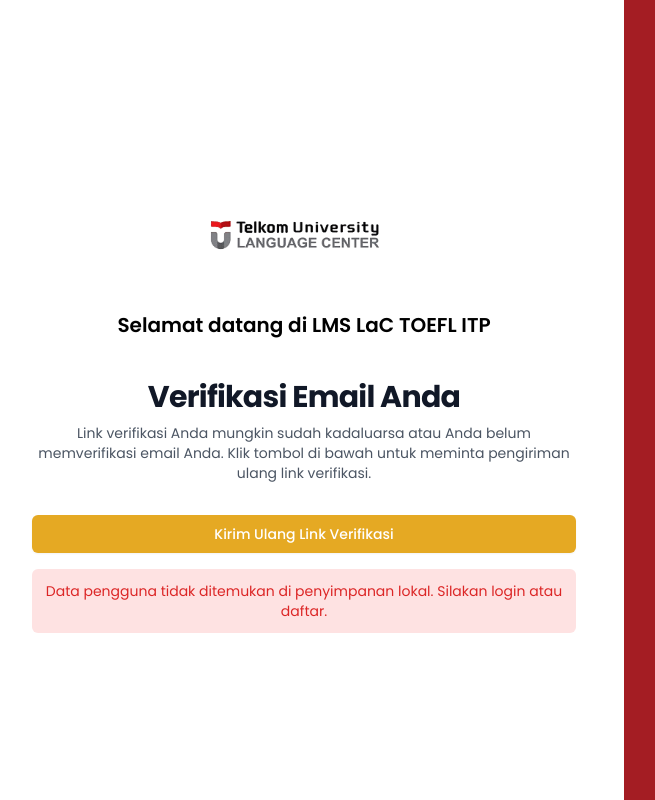
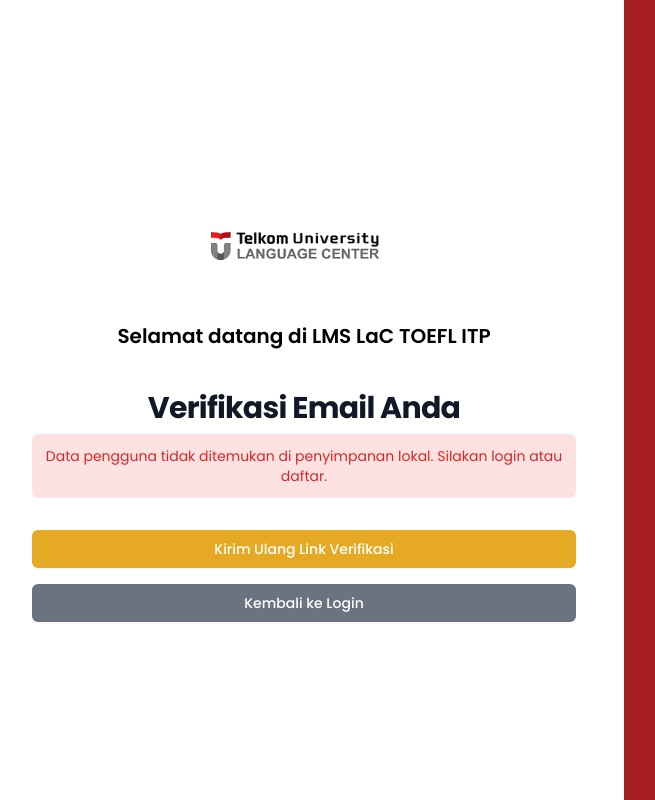
Before and after one commit to irsyadgtg/latihan_TOEFL_ITP, a React (Vite) app in the folder frontend/: page /verifikasi-link in a window 1280 px wide. Shown: the whole page, without its empty margins (16-671 px from the left). Built offline with nearby package versions, Linux system fonts and the light colour scheme; a web font is replaced by a local one.

Commit message:
Integration Data Backend to Frontend Managament Course Done

```diff
--- a/frontend/src/pages/auth/VerificationLink.tsx
+++ b/frontend/src/pages/auth/VerificationLink.tsx
@@ -2,15 +2,16 @@ import React, { useState, useEffect } from "react";
 import AuthLayout from "../../layouts/AuthLayout";
 import axios, { AxiosError } from "axios";
 import axiosInstance from "../../services/axios";
-import { useNavigate, useParams } from "react-router-dom"; // Import useParams
+import { useNavigate, useLocation, useParams } from "react-router-dom"; // Import useParams dan useLocation
 
-const VerificationLinkPage: React.FC = () => {
+const EmailVerificationPage: React.FC = () => { // Nama komponen diubah
   const [isLoading, setIsLoading] = useState<boolean>(false);
   const [message, setMessage] = useState<string | null>(null);
   const [error, setError] = useState<string | null>(null);
   const [userEmail, setUserEmail] = useState<string | null>(null);
   const navigate = useNavigate();
-  const { id, hash } = useParams<{ id?: string; hash?: string }>(); // Ambil ID dan Hash dari URL
+  const location = useLocation(); // Untuk membaca query parameters dari URL
+  const { id } = useParams<{ id?: string }>(); // Hanya ambil 'id' dari URL path
 
   // Ambil email pengguna dari localStorage saat komponen dimuat
   useEffect(() => {
@@ -29,48 +30,62 @@ const VerificationLinkPage: React.FC = () => {
       }
     } else {
       setError("Data pengguna tidak ditemukan di penyimpanan lokal. Silakan login atau daftar.");
-      // Optional: Redirect to login page if no user data
+      // Jika tidak ada data user, mungkin arahkan ke login atau register
       // navigate('/login');
     }
   }, []);
 
-  // Efek untuk menangani verifikasi email jika ID dan Hash ada di URL
+  // Efek untuk menangani verifikasi email jika ID ada di URL (saat user mengklik link email)
   useEffect(() => {
-    if (id && hash) {
-      handleVerifyEmailFromLink(id, hash);
+    // Hanya proses ini jika ID ada di path URL saat halaman ini dimuat
+    // dan belum ada error atau message dari query params lain
+    const queryParams = new URLSearchParams(location.search);
+    const existingMessage = queryParams.get('message');
+    const existingStatus = queryParams.get('status');
+
+    if (id && !existingMessage) { // Hanya panggil jika ada ID di path dan belum ada pesan dari redirect Laravel
+      handleVerifyEmailFromLink(id);
+    } else if (existingMessage && existingStatus === 'error') {
+      setError(existingMessage); // Set error dari Laravel redirect
+    } else if (existingMessage && existingStatus === 'warning') {
+      setMessage(existingMessage); // Set warning/info dari Laravel redirect
     }
-  }, [id, hash]); // Jalankan efek ini ketika ID atau Hash berubah di URL
+    // Jika statusnya 'success', Laravel seharusnya sudah redirect ke /reset-password
+  }, [id, location.search]); // Jalankan efek ini ketika ID atau query params berubah
 
   // Fungsi untuk memproses verifikasi email dari link (GET request)
-  const handleVerifyEmailFromLink = async (userId: string, userHash: string) => {
+  // Ini akan dipicu jika pengguna langsung mengakses URL seperti /verifikasi-email/123
+  const handleVerifyEmailFromLink = async (userId: string) => {
     setIsLoading(true);
     setMessage(null);
     setError(null);
 
     try {
-      // Memanggil endpoint verifikasi Laravel dengan ID dan Hash dari URL
-      // Penting: Laravel secara default menggunakan middleware 'signed' untuk rute ini.
-      // Pastikan URL yang diakses oleh frontend memiliki parameter signature yang valid
-      // jika Anda memang mengarahkan link email langsung ke halaman frontend ini.
-      // Jika tidak, Laravel akan mengembalikan 403 Forbidden.
-      const response = await axiosInstance.get(`/email/verify/${userId}/${userHash}`);
+      // Memanggil endpoint verifikasi Laravel dengan ID dari URL.
+      // Laravel akan memvalidasi signature dari query params (expires, signature)
+      const response = await axiosInstance.get(`/email/verify/${userId}`);
 
-      setMessage(response.data.message || "Email Anda berhasil diverifikasi! Anda akan diarahkan ke halaman login.");
+      // Ini bagian yang jarang terjadi: Laravel biasanya akan REDIRECT
+      // Tapi jika Laravel somehow mengirimkan JSON (mungkin karena interceptor atau header accept)
+      // maka tangani respon di sini.
+      setMessage(response.data.message || "Email Anda berhasil diverifikasi! Anda akan diarahkan.");
       setError(null);
-      // Optional: Redirect ke halaman login setelah verifikasi sukses
+      // Jika berhasil, redirect ke login atau reset-password, sesuai alur
       setTimeout(() => {
-        navigate('/login');
-      }, 3000); // Redirect setelah 3 detik
+        // Asumsi Laravel sudah melakukan redirect ke /reset-password atau /login
+        // Jika tidak, Anda bisa tambahkan redirect manual di sini:
+        // navigate('/login?message=Verifikasi berhasil. Silakan login.');
+      }, 3000);
 
     } catch (err) {
       console.error('Gagal memverifikasi email dari link:', err);
       if (axios.isAxiosError(err) && err.response) {
-        if (err.response.status === 403) {
-          setError("Link verifikasi tidak valid atau sudah kadaluarsa. Silakan minta link baru.");
-        } else if (err.response.data && err.response.data.message) {
-          setError(err.response.data.message);
-        } else {
-          setError(`Terjadi kesalahan: ${err.response.status} ${err.response.statusText || 'Error'}.`);
+        // Pesan error langsung dari Laravel API jika Laravel tidak redirect
+        // Ini mungkin terjadi jika ada error validasi CORS atau error lain yang mencegah redirect
+        setError(err.response.data.message || `Terjadi kesalahan: ${err.response.status} ${err.response.statusText || 'Error'}.`);
+        if (err.response.status === 422 && err.response.data.errors) {
+            const validationErrors = Object.values(err.response.data.errors).flat().join(' ');
+            setError(`Validasi Gagal: ${validationErrors}`);
         }
       } else {
         setError("Tidak dapat terhubung ke server. Silakan coba lagi nanti.");
@@ -96,18 +111,22 @@ const VerificationLinkPage: React.FC = () => {
     try {
       const response = await axiosInstance.post('/email/resend', { email: userEmail });
 
+      // Gunakan pesan dan status dari Laravel
       setMessage(response.data.message || "Link verifikasi baru telah dikirim ke email Anda. Silakan cek kotak masuk.");
-      setError(null);
+      setError(null); // Hapus error jika sukses
+      // Tambahkan efek visual (misal: tombol disable sementara)
 
     } catch (err) {
       console.error('Gagal mengirim ulang link verifikasi:', err);
       if (axios.isAxiosError(err) && err.response) {
-        if (err.response.status === 429) {
-          setError("Terlalu banyak percobaan. Harap tunggu sebentar sebelum mencoba lagi.");
-        } else if (err.response.data && err.response.data.message) {
-          setError(err.response.data.message);
-        } else {
-          setError(`Terjadi kesalahan: ${err.response.status} ${err.response.statusText || 'Error'}.`);
+        setError(err.response.data.message || `Terjadi kesalahan: ${err.response.status} ${err.response.statusText || 'Error'}.`);
+        if (err.response.status === 422 && err.response.data.errors) {
+            const validationErrors = Object.values(err.response.data.errors).flat().join(' ');
+            setError(`Validasi Gagal: ${validationErrors}`);
+        } else if (err.response.status === 403) { // Contoh: jika user tidak valid
+            setError("Akses ditolak. Pastikan email Anda terdaftar.");
+        } else if (err.response.status === 404) { // Contoh: jika endpoint salah
+            setError("Endpoint pengiriman ulang tidak ditemukan. Silakan hubungi admin.");
         }
       } else {
         setError("Tidak dapat terhubung ke server. Silakan coba lagi nanti.");
@@ -118,35 +137,34 @@ const VerificationLinkPage: React.FC = () => {
     }
   };
 
-  // Fungsi untuk mengarahkan ke halaman login
-  const handleGoToLogin = () => {
-    navigate('/login');
-  };
-
-  // Fungsi untuk mengarahkan ke halaman pendaftaran
-  const handleGoToRegister = () => {
-    navigate('/register');
-  };
-
   return (
     <AuthLayout>
       <div className="mt-4 text-center">
         <h2 className="text-3xl font-bold tracking-tight text-gray-900">
           Verifikasi Email Anda
         </h2>
-        {/* Tampilkan pesan sesuai skenario */}
-        {id && hash ? (
-          <p className="mt-2 text-sm text-gray-600">
-            Memverifikasi email Anda... Mohon tunggu.
+        {/* Tampilkan pesan sesuai skenario dari query params atau default */}
+        {message && (
+          <p className="mt-2 text-sm text-green-600 bg-green-100 p-3 rounded-md">
+            {message}
           </p>
-        ) : (
-          <p className="mt-2 text-sm text-gray-600">
-            Link verifikasi Anda mungkin sudah kadaluarsa atau Anda belum memverifikasi email Anda.
-            Klik tombol di bawah untuk meminta pengiriman ulang link verifikasi.
+        )}
+        {error && (
+          <p className="mt-2 text-sm text-red-600 bg-red-100 p-3 rounded-md">
+            {error}
           </p>
         )}
 
-        {userEmail && !id && !hash && ( // Tampilkan email terdaftar hanya jika bukan dari link verifikasi
+        {!message && !error && ( // Tampilkan pesan default jika tidak ada pesan dari Laravel
+          <p className="mt-2 text-sm text-gray-600">
+            {id ?
+              "Memverifikasi email Anda... Mohon tunggu." :
+              "Link verifikasi Anda mungkin sudah kadaluarsa atau Anda belum memverifikasi email Anda. Klik tombol di bawah untuk meminta pengiriman ulang link verifikasi."
+            }
+          </p>
+        )}
+
+        {userEmail && (
           <p className="mt-1 text-sm text-gray-500">
             (Email Anda: <span className="font-semibold">{userEmail}</span>)
           </p>
@@ -154,8 +172,8 @@ const VerificationLinkPage: React.FC = () => {
       </div>
 
       <div className="mt-8 space-y-4">
-        {/* Tampilkan tombol kirim ulang hanya jika tidak ada ID dan Hash di URL */}
-        {!id && !hash && (
+        {/* Tombol kirim ulang hanya ditampilkan jika tidak dalam proses verifikasi awal dari link */}
+        {!id && (
           <button
             type="button"
             onClick={handleResendVerificationLink}
@@ -166,20 +184,19 @@ const VerificationLinkPage: React.FC = () => {
           </button>
         )}
 
-        {message && (
-          <p className="text-sm text-center text-green-600 bg-green-100 p-3 rounded-md">
-            {message}
-          </p>
-        )}
-
+        {/* Tambahkan tombol untuk kembali ke Login jika verifikasi gagal atau user tidak ada */}
         {error && (
-          <p className="text-sm text-center text-red-600 bg-red-100 p-3 rounded-md">
-            {error}
-          </p>
+            <button
+                type="button"
+                onClick={() => navigate('/login')}
+                className="flex w-full justify-center rounded-md border border-transparent bg-gray-500 py-2 px-4 text-sm font-medium text-white shadow-sm hover:bg-opacity-90 focus:outline-none focus:ring-2 focus:ring-gray-500 focus:ring-offset-2"
+            >
+                Kembali ke Login
+            </button>
         )}
       </div>
     </AuthLayout>
   );
 };
 
-export default VerificationLinkPage;
+export default EmailVerificationPage;
```
